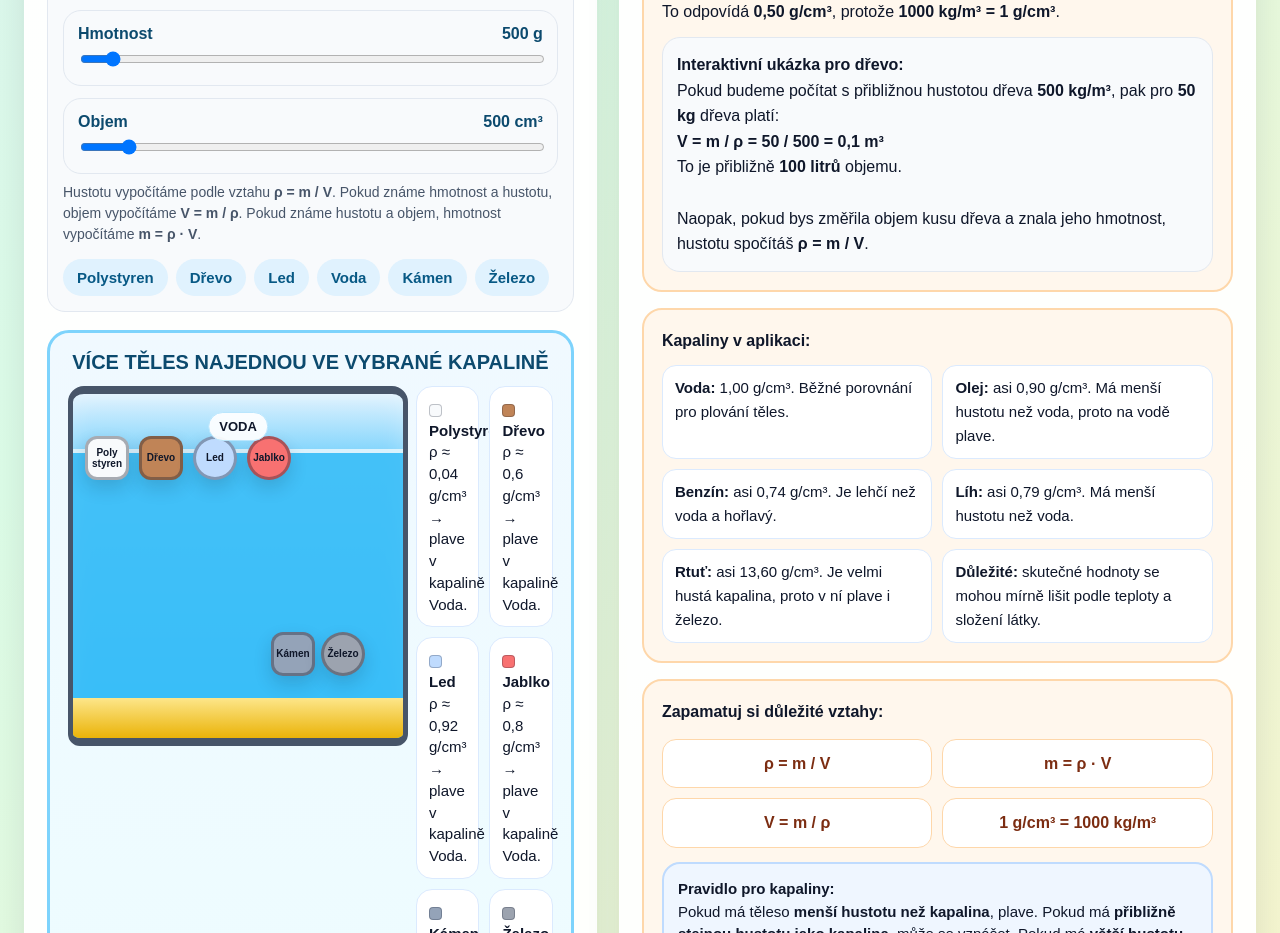
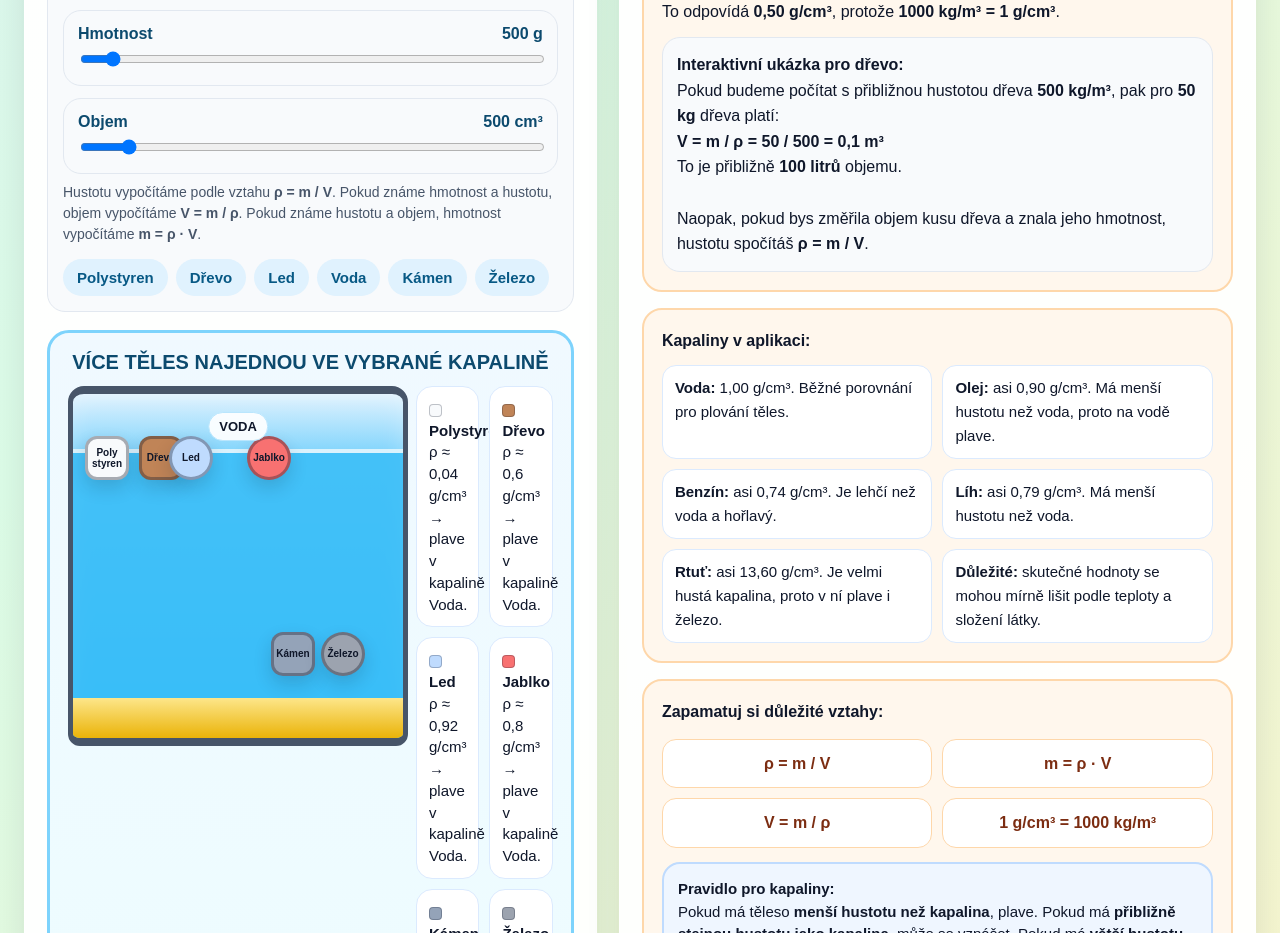
Before and after one commit to IvanaLangweilova/Hustota, a plain HTML site: page index.html in a window 1280 px wide. Shown: the part 1867-2800 px from the top of the page. Drawn offline with Linux system fonts and the light colour scheme.

Commit message:
Update index.html

```diff
--- a/index.html
+++ b/index.html
@@ -254,7 +254,7 @@
                 <div class="multi-waterline"></div>
                 <div class="multi-object" id="moPolystyren" style="left:12px;background:#f8fafc;">Poly<br>styren</div>
                 <div class="multi-object" id="moDrevo" style="left:66px;background:#c08457;">Dřevo</div>
-                <div class="multi-object" id="moLed" style="left:120px;background:#bfdbfe;border-radius:50%;">Led</div>
+                <div class="multi-object" id="moLed" style="left:96px;background:#bfdbfe;border-radius:50%;">Led</div>
                 <div class="multi-object" id="moJablko" style="left:174px;background:#f87171;border-radius:50%;">Jablko</div>
                 <div class="multi-object" id="moKamen" style="left:198px;background:#94a3b8;">Kámen</div>
                 <div class="multi-object" id="moZelezo" style="left:248px;background:#9ca3af;border-radius:50%;">Železo</div>
```
